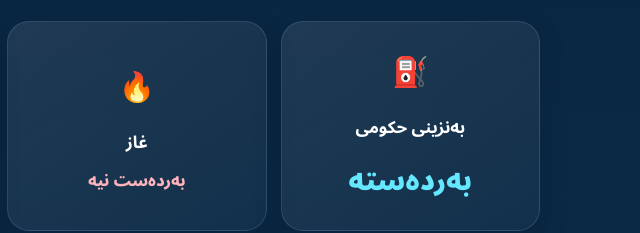
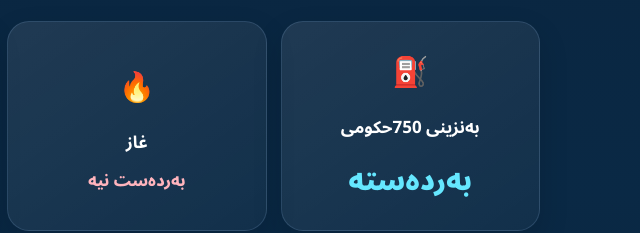
Before and after one commit to ArvanOil/Arvan-Oil, a plain HTML site: page index.html in a window 1280 px wide. Shown: the part 1277-1510 px from the top of the page, 640-1280 px from the left. Drawn offline with Linux system fonts and the light colour scheme.

Commit message:
Update index.html

```diff
--- a/index.html
+++ b/index.html
@@ -35,7 +35,7 @@ OneSignalDeferred.push(async function(OneSignal) {
 </button>
 <header><div class="container"><nav><a class="brand" href="#home"><img src="./arvan-oil-logo.jpg" alt="Arvan Oil"><strong><span>Arvan</span> Oil</strong></a><div class="nav-links"><a href="#home">سەرەتا</a><a href="#prices">نرخەکان</a><a href="#contact">پەیوەندی</a></div><a class="nav-cta" href="tel:07504373756">پەیوەندی</a></nav></div></header>
 <main id="home"><section class="profile"><div class="cover" role="img" aria-label="دەرەوەی وێستگەی ئارڤان"></div><div class="container profile-content"><div class="profile-row"><div class="avatar-ring"><img src="./arvan-oil-logo.jpg" alt="لۆگۆی Arvan Oil"></div><div class="profile-title"><h1>Arvan Oil</h1><p>وێستگەی ئارڤان</p><div class="location-line">📍 Red Erbil, Kalak</div></div></div><p class="profile-bio">بەخێربێن بۆ وێستگەی ئارڤان خزمەتگوزاریی سووتەمەنی ناونیشان:ڕیگای هەولێر - خەبات مەفرەق جدیدە </p><div class="actions"><a class="btn btn-call" href="tel:07504373756">📞 پەیوەندی</a><a class="btn btn-wa" href="https://wa.me/9647504373756" target="_blank" rel="noopener">💬 WhatsApp</a><a class="btn btn-tiktok" href="https://www.tiktok.com/@arvanoil" target="_blank" rel="noopener">♪ TikTok</a><a class="btn btn-map" href="https://www.google.com/maps/search/?api=1&query=ARVAN%20OIL%2C%20Kalak%2C%20Erbil%20Governorate" target="_blank" rel="noopener">📍 Google Maps</a></div></div></section>
-<section id="prices"><div class="container"><div class="section-heading"><h2>نرخی <span>سووتەمەنی</span></h2><p>دۆخی بەردەستبوونی بەرهەمەکان لە وێستگەی ئارڤان</p></div><div class="price-grid"><article class="price-card"><div class="price-icon">⛽</div><h3>بەنزینی حکومی</h3><div class="price">بەردەستە</div></article><article class="price-card"><div class="price-icon">🔥</div><h3>غاز</h3><div class="unavailable">بەردەست نیە</div></article><article class="price-card"><div class="price-icon">🛢️</div><h3>گازی کار</h3><div class="unavailable">بەردەست نیە</div></article><article class="price-card"><div class="price-icon">🚚</div><h3>گازوایڵ</h3><div class="price">1250دینار</div></article></div></div></section>
+<section id="prices"><div class="container"><div class="section-heading"><h2>نرخی <span>سووتەمەنی</span></h2><p>دۆخی بەردەستبوونی بەرهەمەکان لە وێستگەی ئارڤان</p></div><div class="price-grid"><article class="price-card"><div class="price-icon">⛽</div><h3>بەنزینی 750حکومی</h3><div class="price">بەردەستە</div></article><article class="price-card"><div class="price-icon">🔥</div><h3>غاز</h3><div class="unavailable">بەردەست نیە</div></article><article class="price-card"><div class="price-icon">🛢️</div><h3>گازی کار</h3><div class="unavailable">بەردەست نیە</div></article><article class="price-card"><div class="price-icon">🚚</div><h3>گازوایڵ</h3><div class="price">1250دینار</div></article></div></div></section>
 <section id="contact"><div class="container"><div class="section-heading"><h2>پەیوەندی و <span>شوێن</span></h2><p>بۆ زانیاری زیاتر پەیوەندیمان پێوە بکە</p></div><div class="contact-grid"><div class="contact-card"><div class="symbol">📞</div><h3>تەلەفۆن</h3><p><a href="tel:07504373756">07504373756</a></p></div><div class="contact-card"><div class="symbol">💬</div><h3>WhatsApp</h3><p><a href="https://wa.me/9647504373756" target="_blank" rel="noopener">07504373756</a></p></div><div class="contact-card"><div class="symbol">♪</div><h3>TikTok</h3><p><a href="https://www.tiktok.com/@arvanoil" target="_blank" rel="noopener">@arvanoil</a></p></div></div><div class="map-card"><h3>📍 Red Erbil, Kalak</h3><p>ناونیشان:ڕیگای هەولێر - خەبات مەفرەق جدیدە</p><a class="btn btn-map" href="https://www.google.com/maps/search/?api=1&query=ARVAN%20OIL%2C%20Kalak%2C%20Erbil%20Governorate" target="_blank" rel="noopener">کردنەوە لە Google Maps</a><iframe class="map-frame" loading="lazy" referrerpolicy="no-referrer-when-downgrade" src="https://www.google.com/maps?q=ARVAN%20OIL%2C%20Kalak%2C%20Erbil%20Governorate&output=embed" title="شوێنی وێستگەی ئارڤان"></iframe></div></div></section></main>
 <footer><div class="container"><strong></strong>ARVAN Oil</strong><div class="designer">Design By : Shexany98</div></div></footer>
 <script>document.getElementById("enableNotifications").addEventListener("click", function() {
```
